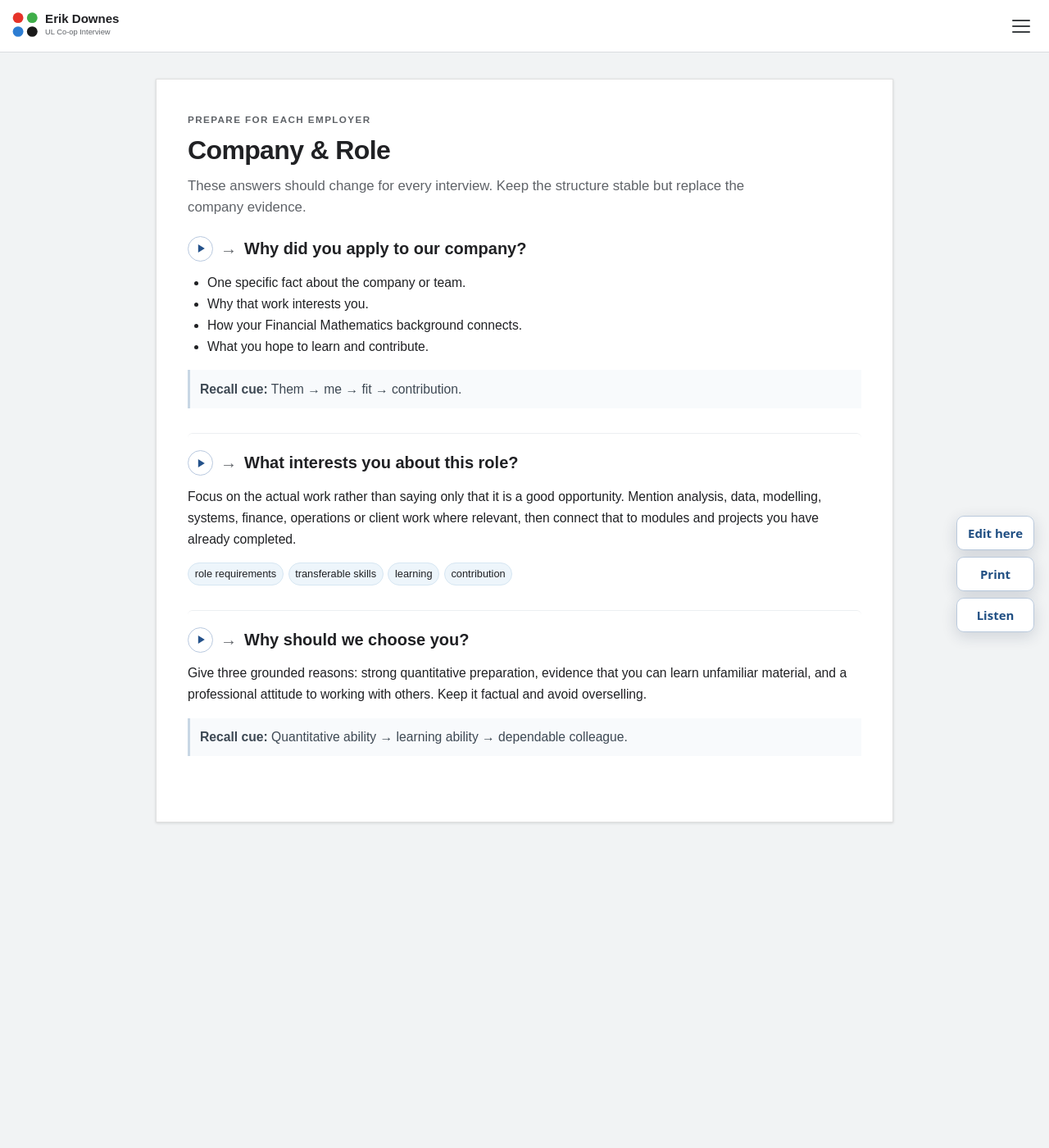
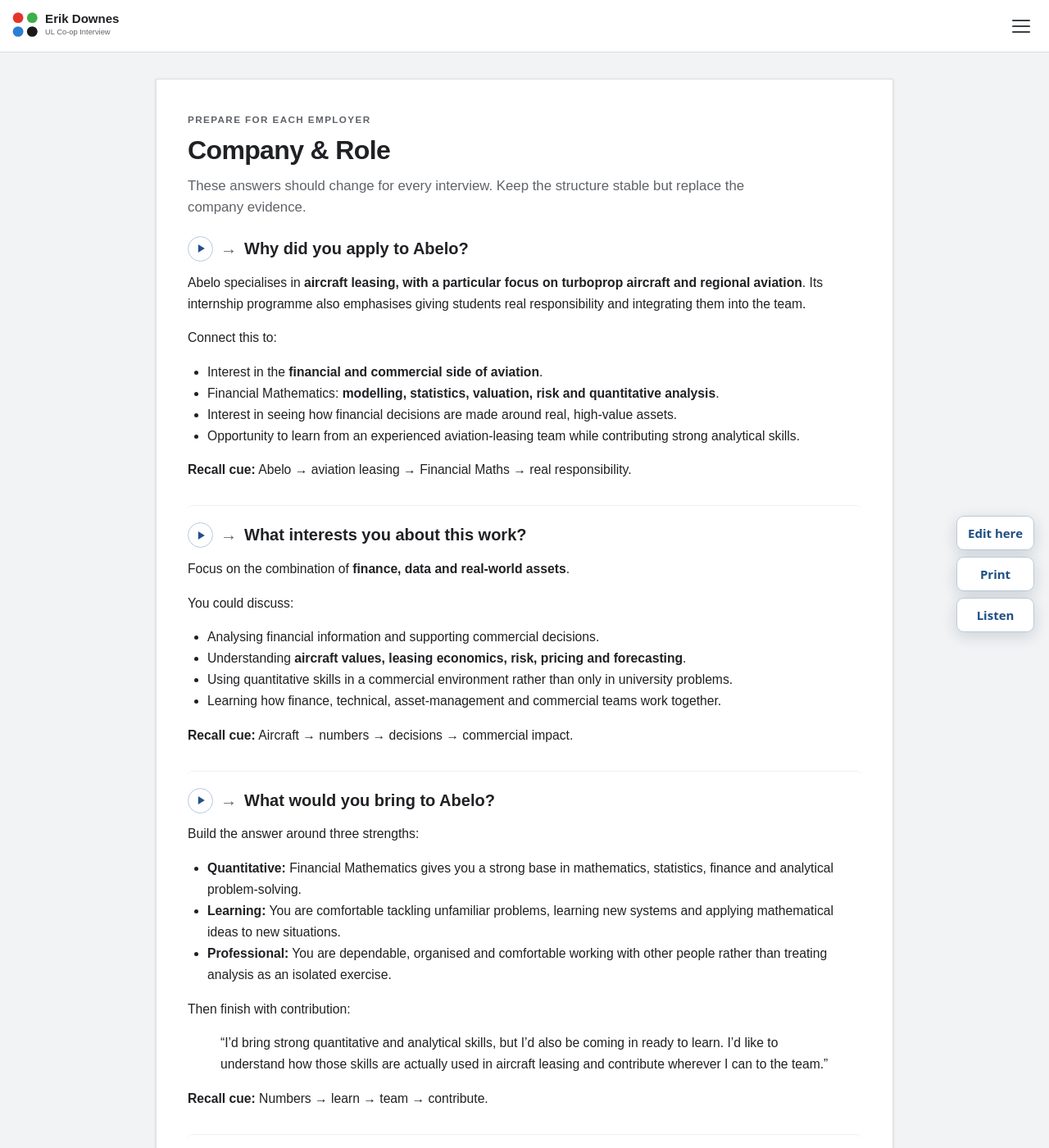
Before and after one commit to ronandownes/coop, a Jekyll site: the page built from company-role.md, in a window 1280 px wide and 1400 px high. Shown: the whole window at 82% size. Built offline with Jekyll 4.4.1, drawn with Linux system fonts in a browser that asks for light colours; some of the changed text lies outside the part shown.

Commit message:
Update company-role.md (via Pages CMS)

```diff
--- a/company-role.md
+++ b/company-role.md
@@ -2,8 +2,52 @@
 layout: doc
 title: Company & Role
 eyebrow: PREPARE FOR EACH EMPLOYER
-intro: These answers should change for every interview. Keep the structure stable but replace the company evidence.
+intro: These answers should change for every interview. Keep the structure
+  stable but replace the company evidence.
 ---
+
+
+## Why Abelo | Why did you apply to Abelo?
+
+Abelo specialises in **aircraft leasing, with a particular focus on turboprop aircraft and regional aviation**. Its internship programme also emphasises giving students real responsibility and integrating them into the team.
+
+Connect this to:
+
+- Interest in the **financial and commercial side of aviation**.
+- Financial Mathematics: **modelling, statistics, valuation, risk and quantitative analysis**.
+- Interest in seeing how financial decisions are made around real, high-value assets.
+- Opportunity to learn from an experienced aviation-leasing team while contributing strong analytical skills.
+
+**Recall cue:** Abelo → aviation leasing → Financial Maths → real responsibility.
+
+## Why Aircraft Leasing | What interests you about this work?
+
+Focus on the combination of **finance, data and real-world assets**.
+
+You could discuss:
+
+- Analysing financial information and supporting commercial decisions.
+- Understanding **aircraft values, leasing economics, risk, pricing and forecasting**.
+- Using quantitative skills in a commercial environment rather than only in university problems.
+- Learning how finance, technical, asset-management and commercial teams work together.
+
+**Recall cue:** Aircraft → numbers → decisions → commercial impact.
+
+## Why You | What would you bring to Abelo?
+
+Build the answer around three strengths:
+
+- **Quantitative:** Financial Mathematics gives you a strong base in mathematics, statistics, finance and analytical problem-solving.
+- **Learning:** You are comfortable tackling unfamiliar problems, learning new systems and applying mathematical ideas to new situations.
+- **Professional:** You are dependable, organised and comfortable working with other people rather than treating analysis as an isolated exercise.
+
+Then finish with contribution:
+
+> “I’d bring strong quantitative and analytical skills, but I’d also be coming in ready to learn. I’d like to understand how those skills are actually used in aircraft leasing and contribute wherever I can to the team.”
+
+**Recall cue:** Numbers → learn → team → contribute.
+
+
 
 ## Why company | Why did you apply to our company?
 
@@ -12,16 +56,16 @@
 - How your Financial Mathematics background connects.
 - What you hope to learn and contribute.
 
-<p class="recall"><strong>Recall cue:</strong> Them → me → fit → contribution.</p>
+**Recall cue:** Them → me → fit → contribution.
 
 ## Why role | What interests you about this role?
 
 Focus on the actual work rather than saying only that it is a good opportunity. Mention analysis, data, modelling, systems, finance, operations or client work where relevant, then connect that to modules and projects you have already completed.
 
-<div class="key-vocab"><span>role requirements</span><span>transferable skills</span><span>learning</span><span>contribution</span></div>
+role requirementstransferable skillslearningcontribution
 
 ## Why you | Why should we choose you?
 
 Give three grounded reasons: strong quantitative preparation, evidence that you can learn unfamiliar material, and a professional attitude to working with others. Keep it factual and avoid overselling.
 
-<p class="recall"><strong>Recall cue:</strong> Quantitative ability → learning ability → dependable colleague.</p>
+**Recall cue:** Quantitative ability → learning ability → dependable colleague.
```
